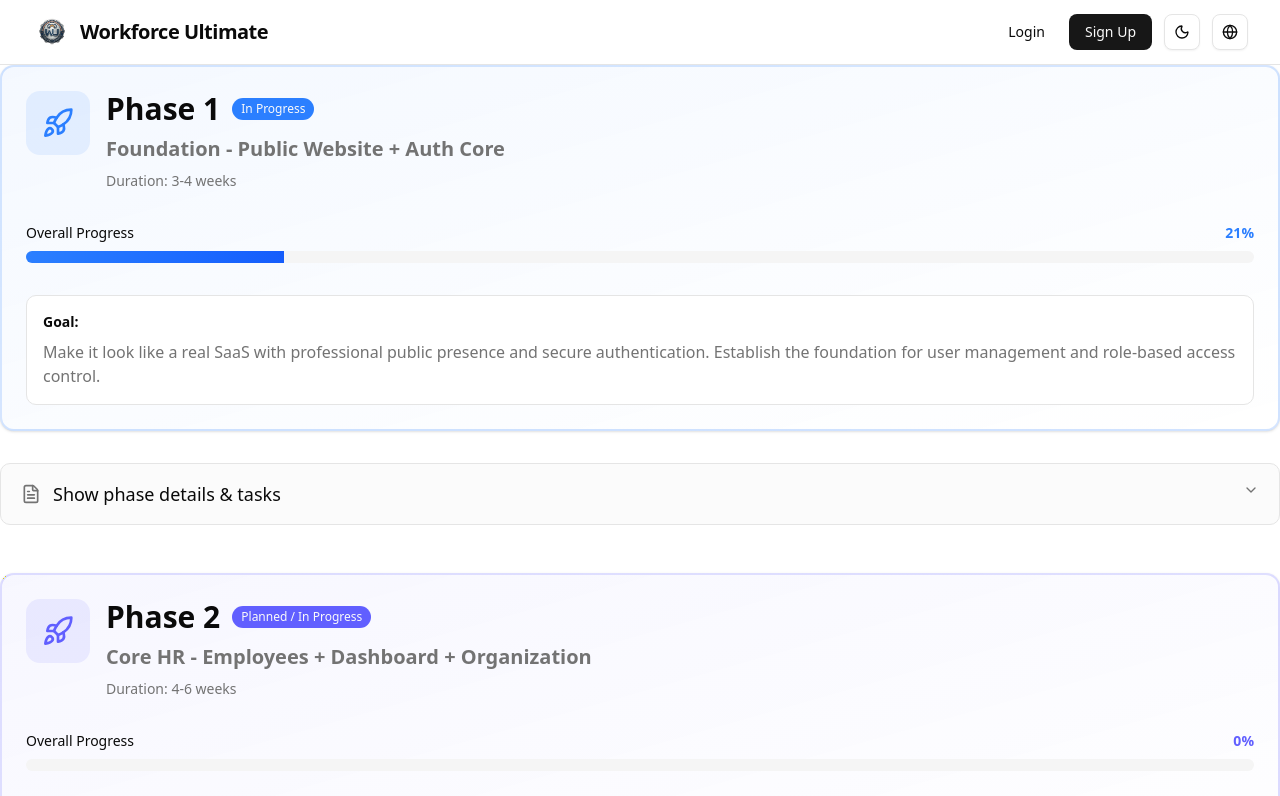
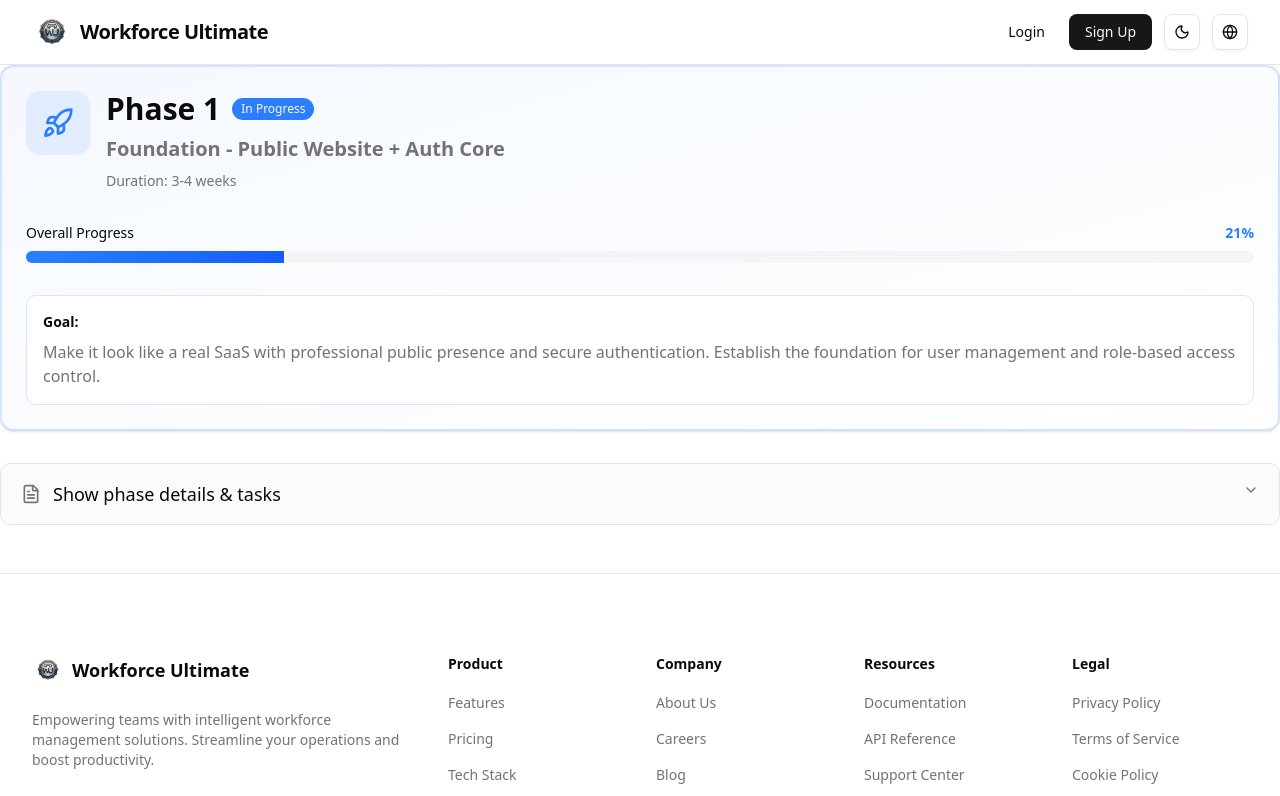
Before and after one commit to Ahmed-Magdy28/workforce-ultimate, a React (Vite) app: page /roadmap in a window 1280 px wide. Shown: the top 796 px of the page. Built offline with nearby package versions, Linux system fonts and the light colour scheme.

Commit message:
TestRoadMapPhase1

```diff
--- a/src/pages/Public/RoadMapPage.tsx
+++ b/src/pages/Public/RoadMapPage.tsx
@@ -1,22 +1,22 @@
 import RoadMapPhase1 from '@/components/common/RoadMap/RoadMapPhase1';
-import RoadMapPhase2 from '@/components/common/RoadMap/RoadMapPhase2';
-import RoadMapPhase25 from '@/components/common/RoadMap/RoadMapPhase25';
-import RoadMapPhase3 from '@/components/common/RoadMap/RoadMapPhase3';
-import RoadMapPhase4 from '@/components/common/RoadMap/RoadMapPhase4';
-import RoadMapPhase45 from '@/components/common/RoadMap/RoadMapPhase45';
-import RoadMapPhase5 from '@/components/common/RoadMap/RoadMapPhase5';
+// import RoadMapPhase2 from '@/components/common/RoadMap/RoadMapPhase2';
+// import RoadMapPhase25 from '@/components/common/RoadMap/RoadMapPhase25';
+// import RoadMapPhase3 from '@/components/common/RoadMap/RoadMapPhase3';
+// import RoadMapPhase4 from '@/components/common/RoadMap/RoadMapPhase4';
+// import RoadMapPhase45 from '@/components/common/RoadMap/RoadMapPhase45';
+// import RoadMapPhase5 from '@/components/common/RoadMap/RoadMapPhase5';
 
 export default function RoadMapPage() {
    return (
       <>
          <RoadMapPhase1 />
 
-         <RoadMapPhase2 />
+         {/* <RoadMapPhase2 />
          <RoadMapPhase25 />
          <RoadMapPhase3 />
          <RoadMapPhase4 />
          <RoadMapPhase45 />
-         <RoadMapPhase5 />
+         <RoadMapPhase5 /> */}
       </>
    );
 }
```
